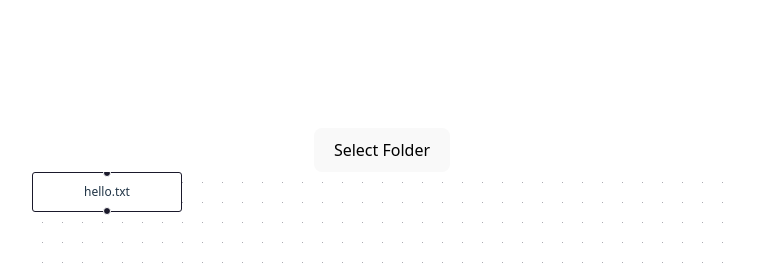
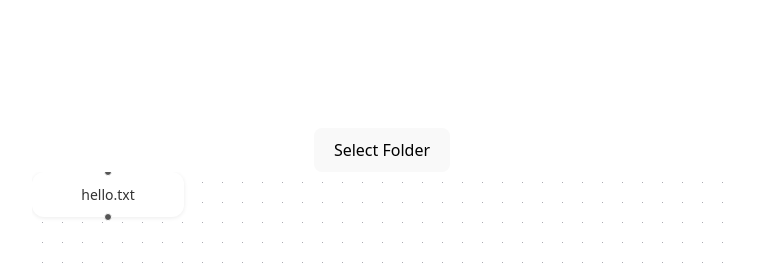
Before and after one commit to jason0800/orbis11, a React (Vite) app: page / in a window 1280 px wide. Shown: the top 271 px of the page, without its empty margins (258-1018 px from the left). Built offline with nearby package versions, Linux system fonts and the light colour scheme.

Commit message:
added custom node

```diff
--- a/package.json
+++ b/package.json
@@ -5,6 +5,7 @@
   "main": "src/electron/main.js",
   "type": "module",
   "scripts": {
+    "dev": "npm-run-all --parallel dev:react dev:electron",
     "dev:react": "vite",
     "dev:electron": "cross-env NODE_ENV=development electron .",
     "build": "vite build",
@@ -31,6 +32,7 @@
     "eslint-plugin-react-hooks": "^5.2.0",
     "eslint-plugin-react-refresh": "^0.4.20",
     "globals": "^16.2.0",
+    "npm-run-all": "^4.1.5",
     "vite": "^7.0.0"
   }
 }
--- a/src/ui/App.css
+++ b/src/ui/App.css
@@ -61,3 +61,15 @@
   border-color: #888;
   cursor: default;
 }
+
+.custom-node {
+  padding: 12px 16px;
+  border-radius: 12px;
+  background-color: #ffffff;
+  box-shadow: 0 1px 4px rgba(0, 0, 0, 0.08);
+  color: #333;
+  min-width: 120px;
+  text-align: center;
+  font-size: 14px;
+  font-weight: 500;
+}
--- a/src/ui/App.jsx
+++ b/src/ui/App.jsx
@@ -3,7 +3,7 @@ import { ReactFlow, Background, Controls } from '@xyflow/react';
 import * as d3 from "d3";
 import '@xyflow/react/dist/style.css';
 import './App.css'
-
+import CleanNode from './components/CleanNode'
 
 export default function App() {
   const [edges, setEdges] = useState([])
@@ -12,8 +12,13 @@ export default function App() {
       id: '1',
       position: { x: 0, y: 0 },
       data: { label: "hello.txt" },
+      type: 'clean'
     },
   ])
+
+  const nodeTypes = {
+    clean: CleanNode,
+  };
 
   const handleSelectFolder = async () => {
     const response = await window.electronAPI.selectFolder();
@@ -34,6 +39,7 @@ export default function App() {
             id: descendant.id,
             position: { x: descendant.x, y: descendant.y },
             data: { label: descendant.data.name },
+            type: 'clean'
           }
         )
       })
@@ -57,7 +63,7 @@ export default function App() {
     <>
       <button onClick={handleSelectFolder}>Select Folder</button>
       <div style={{ width: "700px", height: "500px" }} >
-        <ReactFlow nodes={nodes} edges={edges}>
+        <ReactFlow nodes={nodes} edges={edges} nodeTypes={nodeTypes}>
           <Background />
           <Controls />
         </ReactFlow>
--- /dev/null
+++ b/src/ui/components/CleanNode.jsx
@@ -0,0 +1,13 @@
+import { Handle } from "@xyflow/react";
+
+export default function CleanNode(props) {
+  return (
+    <div>
+      <div className="custom-node" >
+        {props.data.label}
+      </div>
+      <Handle type="target" position="top" style={{ background: '#555' }} />
+      <Handle type="source" position="bottom" style={{ background: '#555' }} />
+    </div>
+  );
+}
```
Also changed, not shown: src/electron/main.js (+8 -18 lines), 1 other file (tests, documents, lock files or other folders).
